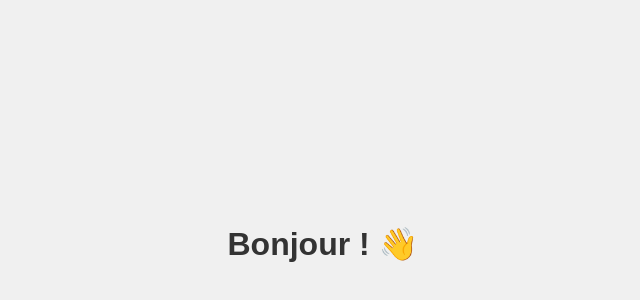
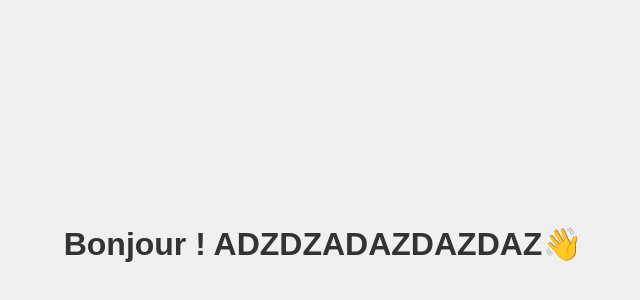
Before and after one commit to Cristal-Dev/Cristal.io, a plain HTML site: page index.html in a window 1280 px wide. Shown: the part 164-464 px from the top of the page, without its empty margins (317-957 px from the left). Drawn offline with Linux system fonts and the light colour scheme.

Commit message:
Update index.html

```diff
--- a/index.html
+++ b/index.html
@@ -18,6 +18,6 @@
   </style>
 </head>
 <body>
-  <h1>Bonjour ! 👋</h1>
+  <h1>Bonjour ! ADZDZADAZDAZDAZ👋</h1>
 </body>
 </html>
```
